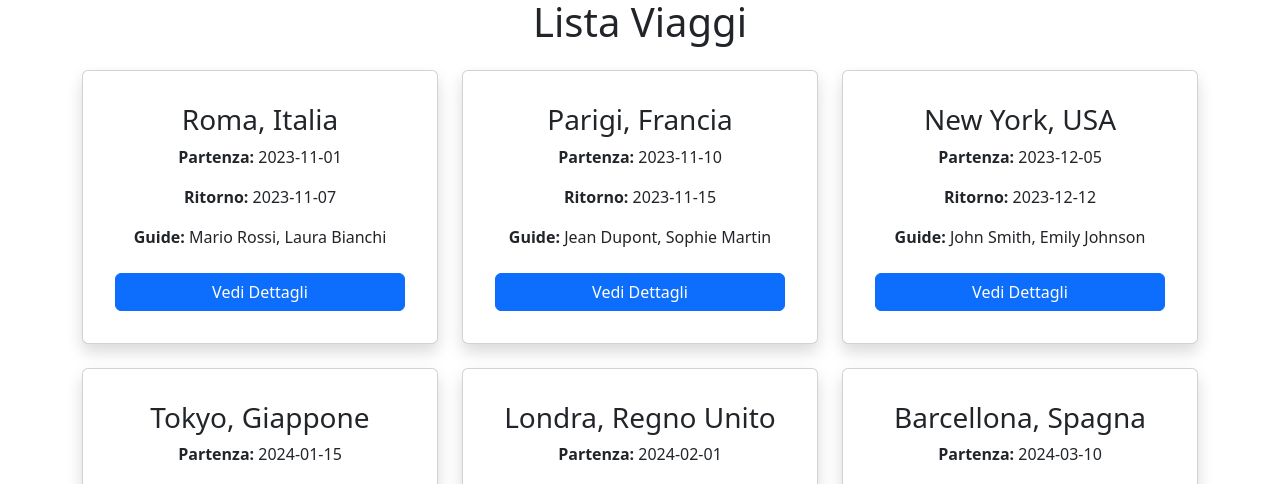
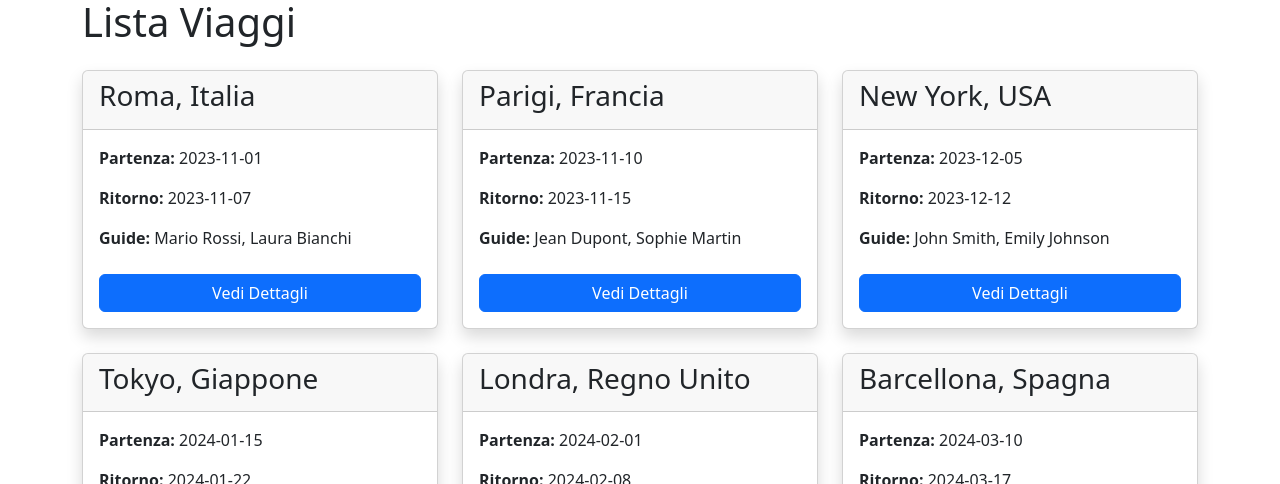
Before and after one commit to AlessandroSottosanti/bool-travels, a React (Vite) app: page / in a window 1280 px wide. Shown: the part 276-760 px from the top of the page. Built offline with nearby package versions, Linux system fonts and the light colour scheme.

Commit message:
feat: Cards

```diff
--- a/src/pages/HomePage.jsx
+++ b/src/pages/HomePage.jsx
@@ -7,14 +7,16 @@ const HomePage = () => {
     return (
         <div className="container my-5">
             {!viaggioSelezionato ? (
-                <div className="text-center">
+                <div>
                     <h1 className="mb-4">Lista Viaggi</h1>
                     <div className="row">
                         {viaggi.map((viaggio, index) => (
                             <div key={index} className="col-md-4 mb-4">
-                                <div className="card shadow p-3">
+                                <div className="card shadow ">
+                                    <div className="card-header">
+                                    <h3 className="card-title">{viaggio.destinazione}</h3>
+                                    </div>
                                     <div className="card-body">
-                                        <h3 className="card-title">{viaggio.destinazione}</h3>
                                         <p className="card-text"><strong>Partenza:</strong> {viaggio.dataPartenza}</p>
                                         <p className="card-text"><strong>Ritorno:</strong> {viaggio.dataRitorno}</p>
                                         <p className="card-text"><strong>Guide:</strong> {viaggio.guide.join(", ")}</p>
@@ -28,7 +30,7 @@ const HomePage = () => {
                     </div>
                 </div>
             ) : (
-                <div className="container text-center">
+                <div className="container">
                     <button className="btn btn-danger mb-3" onClick={() => setViaggioSelezionato(null)}>
                         Torna Indietro
                     </button>
```
